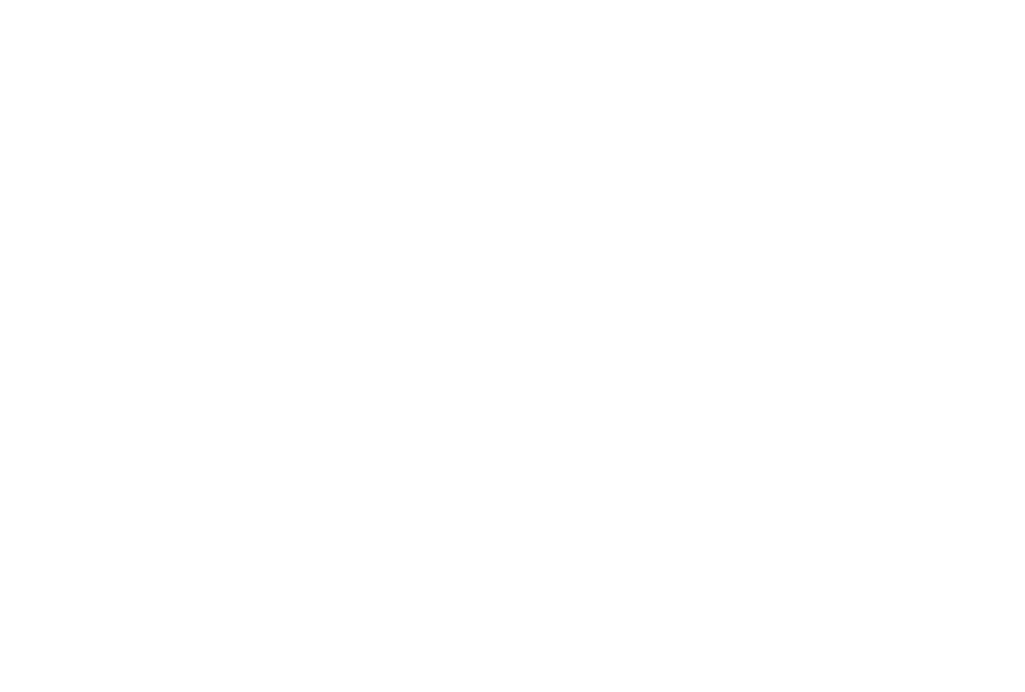
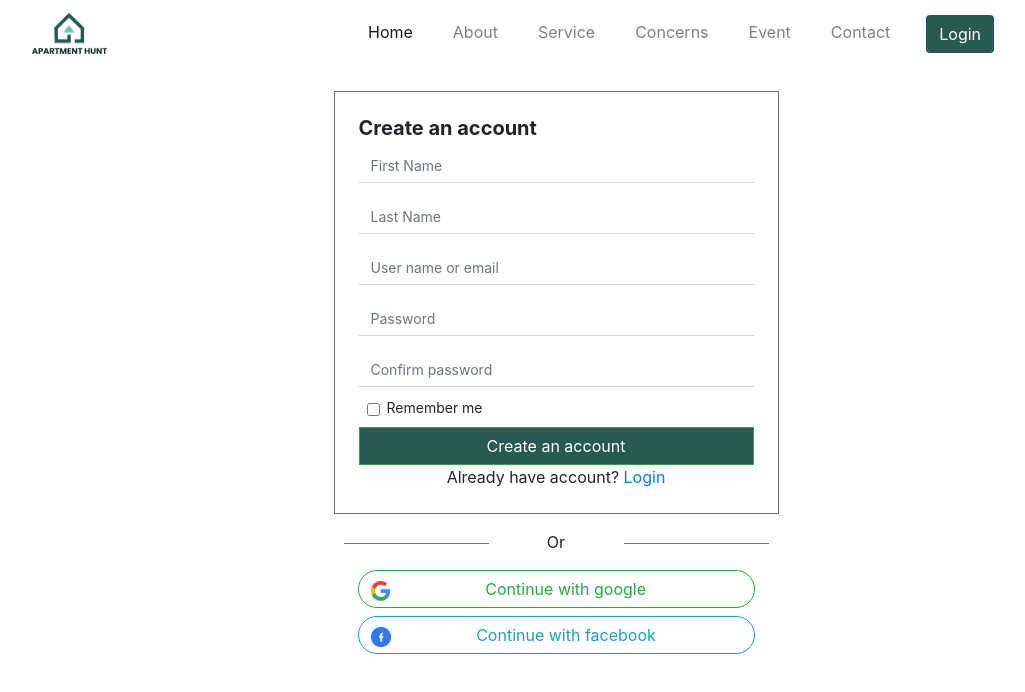
Before and after one commit to talaltaki/apartment-hunt, a React (Create React App) app: page /login in a window 1280 px wide. Shown: the top 692 px of the page, without its empty margins (84-1109 px from the left). Built offline with nearby package versions, Linux system fonts and the light colour scheme.

Commit message:
login page design completed

```diff
--- a/src/App.js
+++ b/src/App.js
@@ -4,13 +4,11 @@
 import 'bootstrap/dist/css/bootstrap.min.css';
 import Dashboard from './Components/MainDashboard/Dashboard/Dashboard';
 import Home from './Components/Home/Home';
+import LoginMain from './Components/LoginMain/LoginMain';
 
-export const userContext = createContext();
 
 function App() {
-  const [signedUser, setSignedUser] = useState(userContext);
   return (
-    <userContext.Provider value={[]}>
     <BrowserRouter>
       <Switch>
         <Route exact path="/">
@@ -19,9 +17,11 @@
         <Route path="/dashboard">
           <Dashboard />
         </Route>
+        <Route path="/login">
+          <LoginMain />
+        </Route>
       </Switch>
     </BrowserRouter>
-    </userContext.Provider>
   );
 }
 
--- /dev/null
+++ b/src/Components/Login/Login.css
@@ -0,0 +1,42 @@
+.form-control{
+    border: none ;
+    border-radius: 0px !important;
+    border-bottom: 1.5px solid #ced4da;
+    font-size: 14px !important;
+    margin-bottom: 5px !important;
+}
+.form-control:focus{
+    border-radius: .375rem !important;
+}
+.cursor{
+    cursor: pointer;
+}
+.cursor:hover{
+    text-decoration: underline;
+}
+.form-check-label{
+    font-size: 14px !important;
+}
+.or{
+    position: relative;
+}
+.or::before{
+    display: block;
+    position: absolute;
+    content: "";
+    height: 1px;
+    width: 145px;
+    background-color: #777777;
+    bottom: 10px;
+    left: 10px;
+}
+.or::after{
+    display: block;
+    position: absolute;
+    content: "";
+    height: 1px;
+    width: 145px;
+    background-color: #777777;
+    bottom: 10px;
+    right: 10px;
+}
--- /dev/null
+++ b/src/Components/Login/Login.js
@@ -0,0 +1,59 @@
+import React from 'react';
+import './Login.css';
+import Google from './../../images/Group 573.png'
+import Facebook from './../../images/Group 2.png'
+const Login = () => {
+    return (
+        <section className="my-4 ">
+            <div className="row">
+                <div className="col-md-5  mx-auto ">
+                    <form className="border border-secondary p-4">
+                    <h5 className="font-weight-bold">Create an account</h5>
+                        <div class="form-group m-0 mb-3">
+                            <input type="text" name="firstName" placeholder="First Name" class="form-control   " required />
+                        </div>
+                        <div class="form-group m-0 mb-3">
+                            <input type="text" name="lastName" class="form-control" placeholder="Last Name" required/>
+                        </div>
+                        <div class="form-group m-0 mb-3">
+                            <input type="email" name="email" class="form-control" placeholder="User name or email" required/>
+                        </div>
+                        <div class="form-group m-0 mb-3">
+                            <input type="password" placeholder="Password" name="password" class="form-control"  required/>
+                        </div>
+                        <div class="form-group m-0">
+                            <input type="password" placeholder="Confirm password" name="confirmPassword" class="form-control" required />
+                        </div>
+                        <div class="form-group form-check m-2">
+                            <input type="checkbox" class="form-check-input mt-2" id="exampleCheck1" />
+                            <label class="form-check-label" for="exampleCheck1">Remember me</label>
+                        </div>
+                        <button type="submit" class="btn common-btn btn-success btn-block rounded-0">Create an account</button>
+                    <p className="text-center mb-0">Already have account? <span className="text-primary cursor">Login</span></p>
+                    </form>
+                    <div>
+                        <p className="text-center my-3 or">Or</p>
+
+                        <div className="social">
+                        <div className="btn my-2 btn-outline-success rounded-pill d-flex mx-4">
+                            <div className="google pl-0 ">
+                                <img src={Google} style={{height: "20px"}} className=" pl-0 img-fluid" alt=""/>
+                            </div>
+                            <p className="align-self-center mx-auto  mb-0 text-align-center">Continue with google</p>
+                        </div>
+                        <div className="btn my-2 btn-outline-info rounded-pill d-flex mx-4">
+                            <div className="google pl-0 ">
+                                <img src={Facebook} style={{height: "20px"}} className=" pl-0 img-fluid" alt=""/>
+                            </div>
+                            <p className="align-self-center mx-auto mb-0 text-align-center">Continue with facebook</p>
+                        </div>
+
+                        </div>
+                    </div>
+                </div>
+            </div>
+        </section>
+    );
+};
+
+export default Login;
--- /dev/null
+++ b/src/Components/LoginMain/LoginMain.js
@@ -0,0 +1,13 @@
+import React from 'react';
+import Login from '../Login/Login';
+import Navbar from './../Navbar/Navbar'
+const LoginMain = () => {
+    return (
+        <main className="container">
+            <Navbar/>
+            <Login/>
+        </main>
+    );
+};
+
+export default LoginMain;
```
Also changed, not shown: src/Components/Navbar/Navbar.js (indentation only), src/images/Group 2.png (added), src/images/Group 573.png (added).
